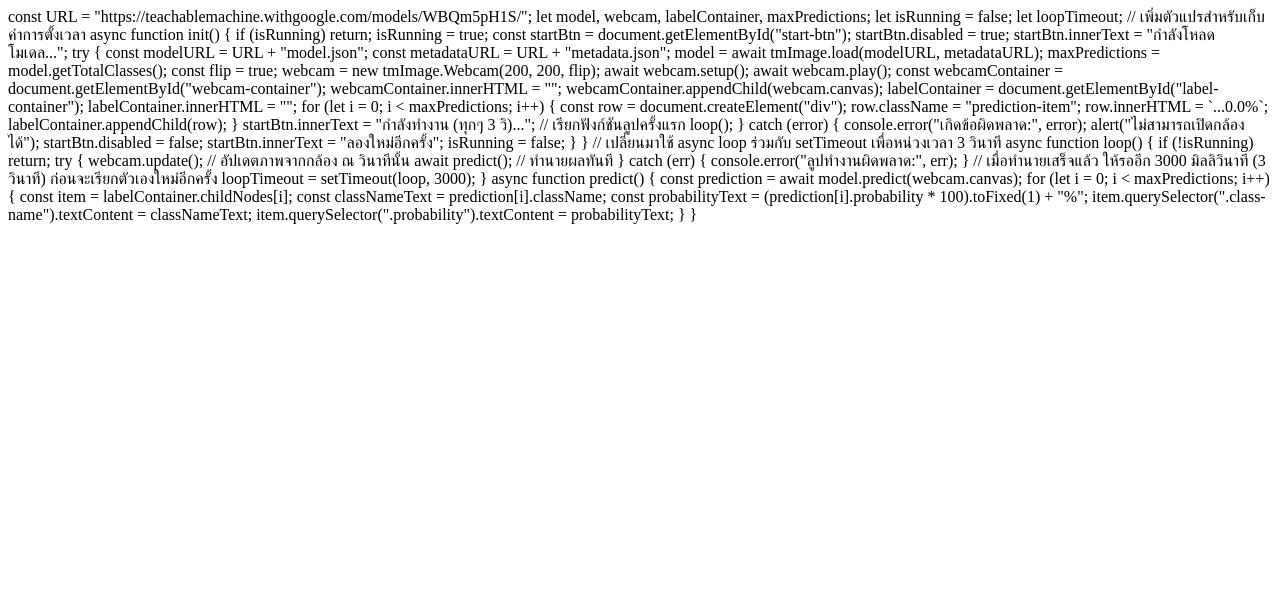
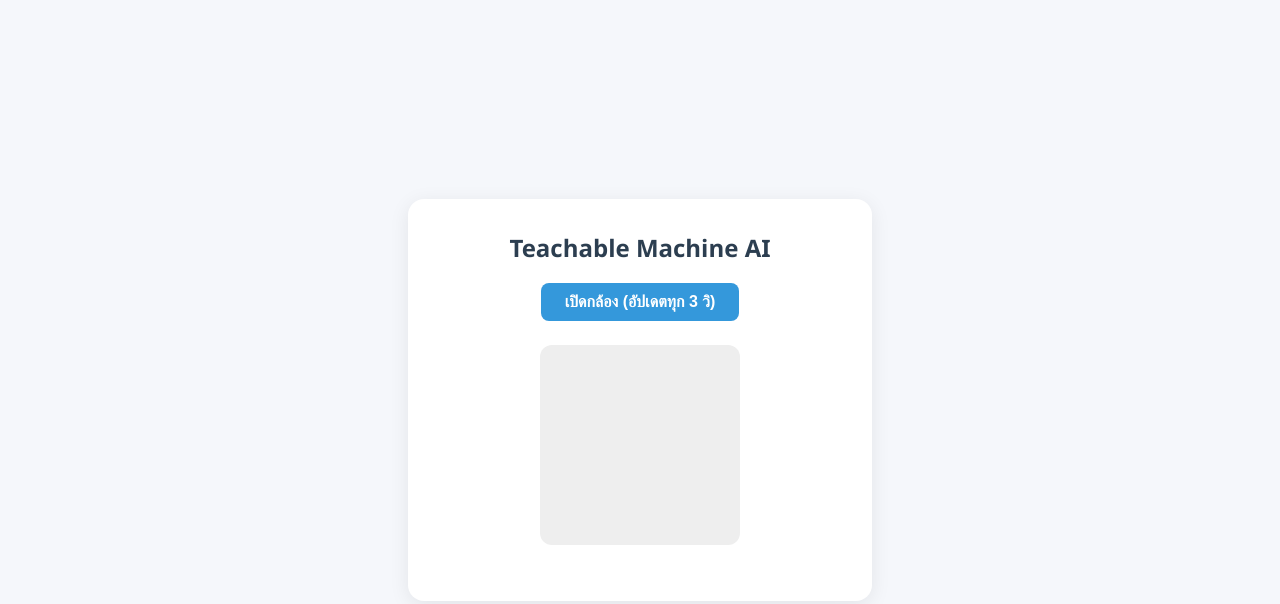
Before and after one commit to 42856-pixel/LRD-IR, a plain HTML site: page index.html in a window 1280 px wide. Drawn offline with Linux system fonts and the light colour scheme.

Commit message:
Update index.html

```diff
--- a/index.html
+++ b/index.html
@@ -1,7 +1,83 @@
-const URL = "https://teachablemachine.withgoogle.com/models/WBQm5pH1S/";
+<!DOCTYPE html>
+<html lang="th">
+<head>
+    <meta charset="UTF-8">
+    <meta name="viewport" content="width=device-width, initial-scale=1.0">
+    <title>Teachable Machine 3-Sec Update</title>
+    <style>
+        body {
+            font-family: 'Segoe UI', Tahoma, Geneva, Verdana, sans-serif;
+            background-color: #f5f7fb;
+            color: #333;
+            display: flex;
+            flex-direction: column;
+            align-items: center;
+            justify-content: center;
+            min-height: 100vh;
+            margin: 0;
+        }
+        .container {
+            background: white;
+            padding: 2rem;
+            border-radius: 16px;
+            box-shadow: 0 4px 20px rgba(0, 0, 0, 0.08);
+            text-align: center;
+            max-width: 400px;
+            width: 100%;
+        }
+        h2 { margin-top: 0; color: #2c3e50; }
+        button {
+            background-color: #3498db;
+            color: white;
+            border: none;
+            padding: 10px 24px;
+            font-size: 16px;
+            font-weight: 600;
+            border-radius: 8px;
+            cursor: pointer;
+            transition: background 0.2s;
+            margin-bottom: 1.5rem;
+        }
+        button:hover { background-color: #2980b9; }
+        button:disabled { background-color: #bdc3c7; cursor: not-allowed; }
+        #webcam-container {
+            margin: 0 auto 1.5rem auto;
+            border-radius: 12px;
+            overflow: hidden;
+            width: 200px;
+            height: 200px;
+            background-color: #eee;
+        }
+        #webcam-container canvas { display: block; }
+        .prediction-item {
+            display: flex;
+            justify-content: space-between;
+            background: #f8f9fa;
+            padding: 10px 14px;
+            margin: 6px 0;
+            border-radius: 8px;
+            font-weight: 500;
+            border-left: 4px solid #3498db;
+        }
+        .probability { color: #27ae60; font-family: monospace; font-size: 1.1em; }
+    </style>
+</head>
+<body>
+
+<div class="container">
+    <h2>Teachable Machine AI</h2>
+    <button type="button" id="start-btn" onclick="init()">เปิดกล้อง (อัปเดตทุก 3 วิ)</button>
+    <div id="webcam-container"></div>
+    <div id="label-container"></div>
+</div>
+
+<script src="https://cdn.jsdelivr.net/npm/@tensorflow/tfjs@latest/dist/tf.min.js"></script>
+<script src="https://cdn.jsdelivr.net/npm/@teachablemachine/image@latest/dist/teachablemachine-image.min.js"></script>
+
+<script type="text/javascript">
+    const URL = "https://teachablemachine.withgoogle.com/models/WBQm5pH1S/";
     let model, webcam, labelContainer, maxPredictions;
     let isRunning = false;
-    let loopTimeout; // เพิ่มตัวแปรสำหรับเก็บค่าการตั้งเวลา
 
     async function init() {
         if (isRunning) return;
@@ -37,13 +113,11 @@
                 labelContainer.appendChild(row);
             }
 
-            startBtn.innerText = "กำลังทำงาน (ทุกๆ 3 วิ)...";
-
-            // เรียกฟังก์ชันลูปครั้งแรก
+            startBtn.innerText = "กำลังทำงาน...";
             loop();
 
         } catch (error) {
-            console.error("เกิดข้อผิดพลาด:", error);
+            console.error(error);
             alert("ไม่สามารถเปิดกล้องได้");
             startBtn.disabled = false;
             startBtn.innerText = "ลองใหม่อีกครั้ง";
@@ -51,19 +125,15 @@
         }
     }
 
-    // เปลี่ยนมาใช้ async loop ร่วมกับ setTimeout เพื่อหน่วงเวลา 3 วินาที
     async function loop() {
         if (!isRunning) return;
-
         try {
-            webcam.update(); // อัปเดตภาพจากกล้อง ณ วินาทีนั้น
-            await predict(); // ทำนายผลทันที
+            webcam.update();
+            await predict();
         } catch (err) {
-            console.error("ลูปทำงานผิดพลาด:", err);
+            console.error(err);
         }
-
-        // เมื่อทำนายเสร็จแล้ว ให้รออีก 3000 มิลลิวินาที (3 วินาที) ก่อนจะเรียกตัวเองใหม่อีกครั้ง
-        loopTimeout = setTimeout(loop, 3000);
+        setTimeout(loop, 3000); // อัปเดตทุกๆ 3 วินาที
     }
 
     async function predict() {
@@ -77,3 +147,7 @@
             item.querySelector(".probability").textContent = probabilityText;
         }
     }
+</script>
+
+</body>
+</html>
```
